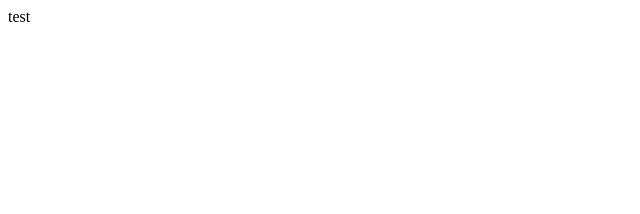
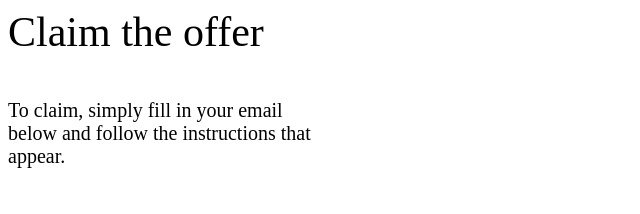
Before and after one commit to bseleng/multilogin-trial, a Gatsby site: page / in a window 1280 px wide. Shown: the whole page, without its empty margins (0-640 px from the left). Built offline with nearby package versions, Linux system fonts and the light colour scheme; Gatsby itself is replaced by a stand-in of ours.

Commit message:
feat: add title block

```diff
--- a/package.json
+++ b/package.json
@@ -14,7 +14,7 @@
     "serve": "gatsby serve",
     "clean": "gatsby clean",
     "typecheck": "tsc --noEmit",
-    "type-styles": "npx typed-scss-modules src"
+    "export-scss": "npx typed-scss-modules src"
   },
   "dependencies": {
     "bootstrap": "^5.2.1",
--- a/src/components/_atoms/TextDiv/index.tsx
+++ b/src/components/_atoms/TextDiv/index.tsx
@@ -1,4 +1,4 @@
-import * as variables from '../../../styles/variables.module.scss'
+import {rubikRegular} from '../../../styles/variables.module.scss'
 import React from 'react'
 import {colors, fontSizes, whitespaces} from '../../../styles'
 
@@ -33,8 +33,9 @@ const TextDiv = ({
         marginTop: marginTop ? marginTop : 0,
         marginLeft: marginLeft ? marginLeft : 0,
         marginRight: marginRight ? marginRight : 0,
-        fontFamily: fontFamily ? fontFamily : variables?.rubikMedium
+        fontFamily: fontFamily ? fontFamily : rubikRegular
       }}
+      className={`text-start`}
     >
       {text}
     </div>
--- /dev/null
+++ b/src/components/_molecules/Promo/Title/index.tsx
@@ -0,0 +1,33 @@
+import React from 'react'
+import TextDiv from '../../../_atoms/TextDiv'
+import {fontSizes} from "../../../../styles";
+import {rubikLightItalic} from "../../../../styles/variables.module.scss";
+import {subtitleWrap} from "./styles.module.scss";
+
+interface IProps {
+  title: string
+  subtitle: string
+}
+
+
+const Title = ({title, subtitle}: IProps) => {
+  return (
+    <>
+      <TextDiv
+        text={title}
+        fontSize={fontSizes.xl}
+
+      />
+      <div className={`${subtitleWrap}`}>
+        <TextDiv
+          text={subtitle}
+          fontSize={fontSizes.l}
+          fontFamily={rubikLightItalic}
+
+        />
+      </div>
+    </>
+  )
+}
+
+export default Title
--- /dev/null
+++ b/src/components/_molecules/Promo/Title/styles.module.scss
@@ -0,0 +1,6 @@
+.subtitleWrap {
+  display: flex;
+  align-items: center;
+  width: 323px;
+  height: 155px;
+}
--- /dev/null
+++ b/src/components/_molecules/Promo/Title/styles.module.scss.d.ts
@@ -0,0 +1 @@
+export const subtitleWrap: string;
--- a/src/pages/index.tsx
+++ b/src/pages/index.tsx
@@ -1,14 +1,13 @@
 import * as React from "react"
 import type {HeadFC} from "gatsby"
-import TextDiv from "../components/_atoms/TextDiv";
+import Title from "../components/_molecules/Promo/Title";
 
 const IndexPage = () => {
-  const test = 'test'
-
   return (
     <>
-      <TextDiv
-        text={test}
+      <Title
+        title={'Claim the offer'}
+        subtitle={'To claim, simply fill in your email below and follow the instructions that appear.'}
       />
     </>
   )
--- /dev/null
+++ b/src/styles/variables.module.scss.d.ts
@@ -0,0 +1,6 @@
+export const rubikItalic: string;
+export const rubikLight: string;
+export const rubikLightItalic: string;
+export const rubikMedium: string;
+export const rubikMediumItalic: string;
+export const rubikRegular: string;
```
Also changed, not shown: src/styles/common.module.scss.d.ts (deleted, +0 -10 lines).
